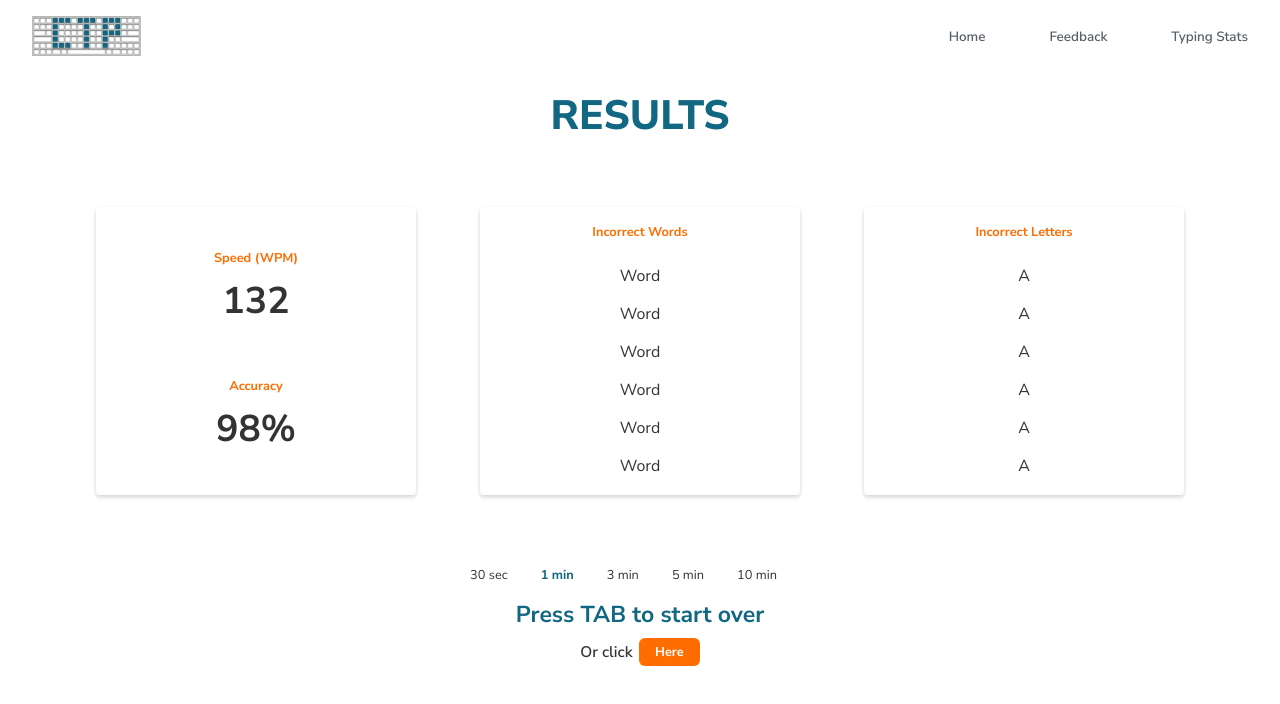
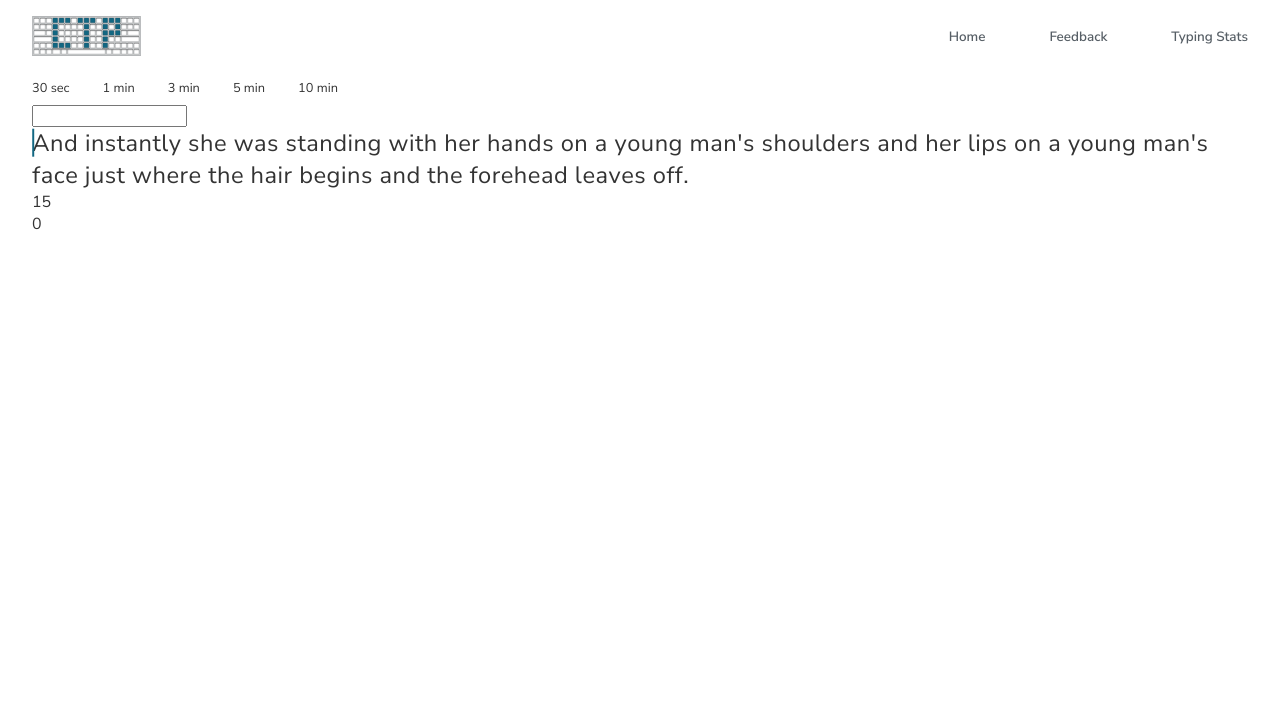
Before and after one commit to the-dmar/customtypingpractice.com, a Next.js app: page / in a window 1280 px wide. Shown: the top 704 px of the page. Built offline with nearby package versions, Linux system fonts and the light colour scheme.

Commit message:
Add function to get keystroke information

```diff
--- a/contexts/TypingContext.tsx
+++ b/contexts/TypingContext.tsx
@@ -1,6 +1,7 @@
 import { createContext, useRef, useState, useEffect } from "react"
 import useTimer from "../hooks/useTimer"
 import useTypingText from "../hooks/useTypingText"
+import getCurrentWord from "../utils/getCurrentWord"
 
 export interface Children {
   children: JSX.Element | JSX.Element[]
@@ -17,15 +18,21 @@ interface TextContextInterface {
   accuracy: string
 }
 
+interface Keystroke {
+  key: string
+  correctKey: string
+  word: string
+}
+
 export const TypingContext = createContext<TextContextInterface | null>(null)
 
 const TypingContextProvider = ({ children }: Children) => {
   const [text, input, setInput, incorrectCharacters] = useTypingText()
-  const [keystrokes, setKeystrokes] = useState(0)
+  const [keystrokes, setKeystrokes] = useState<Keystroke[]>([])
   const [inputHistory, setInputHistory] = useState<string[]>([])
   const [textHistory, setTextHistory] = useState<string[]>([])
-  const [testDuration, setTestDuration] = useState(60)
-  const [timer, start, pause, reset, setTimer] = useTimer(60, "backward")
+  const [testDuration, setTestDuration] = useState(15)
+  const [timer, start, pause, reset, setTimer] = useTimer(15, "backward")
   const [wpm, setWpm] = useState(0)
   const [accuracy, setAccuracy] = useState("")
 
@@ -38,7 +45,6 @@ const TypingContextProvider = ({ children }: Children) => {
   useEffect(() => {
     if (input !== "") {
       updateInputHistory()
-      setKeystrokes(keystrokes => (keystrokes += 1))
     }
   }, [input])
 
@@ -48,6 +54,10 @@ const TypingContextProvider = ({ children }: Children) => {
       calculateAccuracy()
     }
   }, [timer])
+
+  useEffect(() => {
+    console.log(keystrokes)
+  }, [keystrokes])
 
   const timerStatusRef = useRef("inactive")
 
@@ -65,11 +75,24 @@ const TypingContextProvider = ({ children }: Children) => {
   }
 
   const handleInput = (newInput: string) => {
+    if (newInput.length > input.length) {
+      handleKeystroke(newInput)
+    }
+
     if (timerStatusRef.current === "inactive") {
       start()
       timerStatusRef.current = "active"
     }
     setInput(newInput)
+  }
+
+  const handleKeystroke = (newInput: string) => {
+    const keyIndex = newInput.length - 1
+    const key = newInput[keyIndex]
+    setKeystrokes(keystrokes => [
+      ...keystrokes,
+      { key, correctKey: text[keyIndex], word: getCurrentWord(text, newInput) },
+    ])
   }
 
   const updateInputHistory = () => {
@@ -98,7 +121,7 @@ const TypingContextProvider = ({ children }: Children) => {
 
   const calculateAccuracy = () => {
     const newAccuracy = `${Math.ceil(
-      100 - (incorrectCharacters.length / keystrokes) * 100
+      100 - (incorrectCharacters.length / keystrokes.length) * 100
     )}%`
 
     setAccuracy(newAccuracy)
--- a/pages/index.tsx
+++ b/pages/index.tsx
@@ -7,16 +7,16 @@ import useTypingContext from "../hooks/useTypingContext"
 export default function Home() {
   const { input, handleInput, wpm, accuracy } = useTypingContext()
 
-  // return (
-  //   <>
-  //     <TestDurations />
-  //     <input value={input} onChange={e => handleInput(e.target.value)} />
-  //     <Text />
-  //     <Timer />
-  //     <div>{wpm}</div>
-  //     <div>{accuracy}</div>
-  //   </>
-  // )
+  return (
+    <>
+      <TestDurations />
+      <input value={input} onChange={e => handleInput(e.target.value)} />
+      <Text />
+      <Timer />
+      <div>{wpm}</div>
+      <div>{accuracy}</div>
+    </>
+  )
 
-  return <TestResults />
+  // return <TestResults />
 }
```
